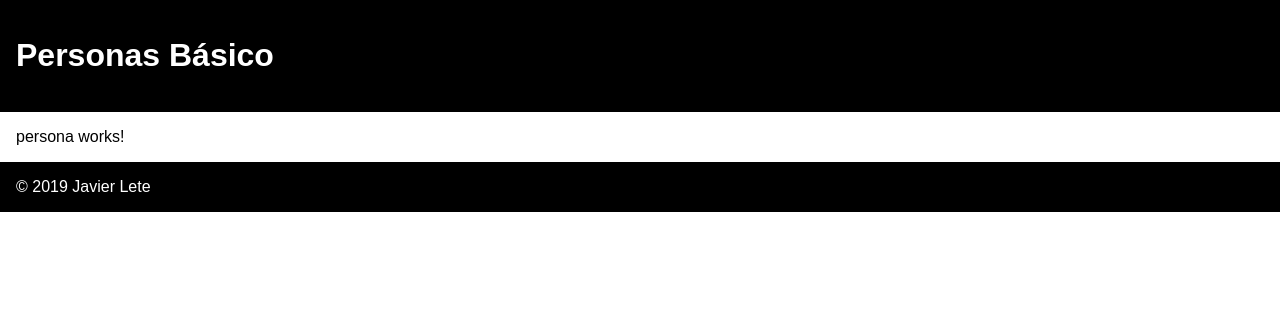
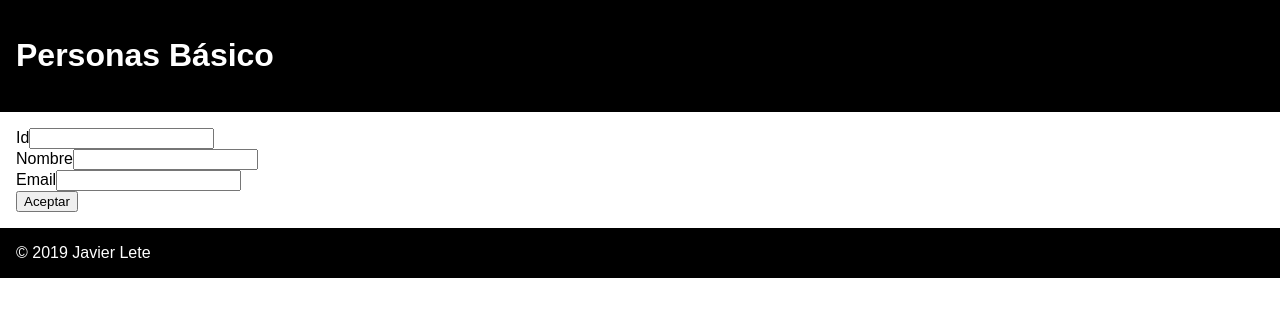
Before and after one commit to javierlete/angular-201909-personas-basico, an Angular app: page /persona in a window 1280 px wide. Shown: the top 316 px of the page. Built offline with nearby package versions, Linux system fonts and the light colour scheme.

Commit message:
Formulario HTML de persona

```diff
--- a/src/app/persona/persona.component.html
+++ b/src/app/persona/persona.component.html
@@ -1 +1,18 @@
-<p>persona works!</p>
+<form>
+    <div>
+        <label for="id">Id</label>
+        <input type="number" id="id" name="id" readonly />
+    </div>
+    <div>
+        <label for="nombre">Nombre</label>
+        <input type="text" id="nombre" name="nombre" readonly />
+    </div>
+    <div>
+        <label for="email">Email</label>
+        <input type="email" id="email" name="email" readonly />
+    </div>
+    <div>
+        <label></label>
+        <button>Aceptar</button>
+    </div>
+</form>
```
